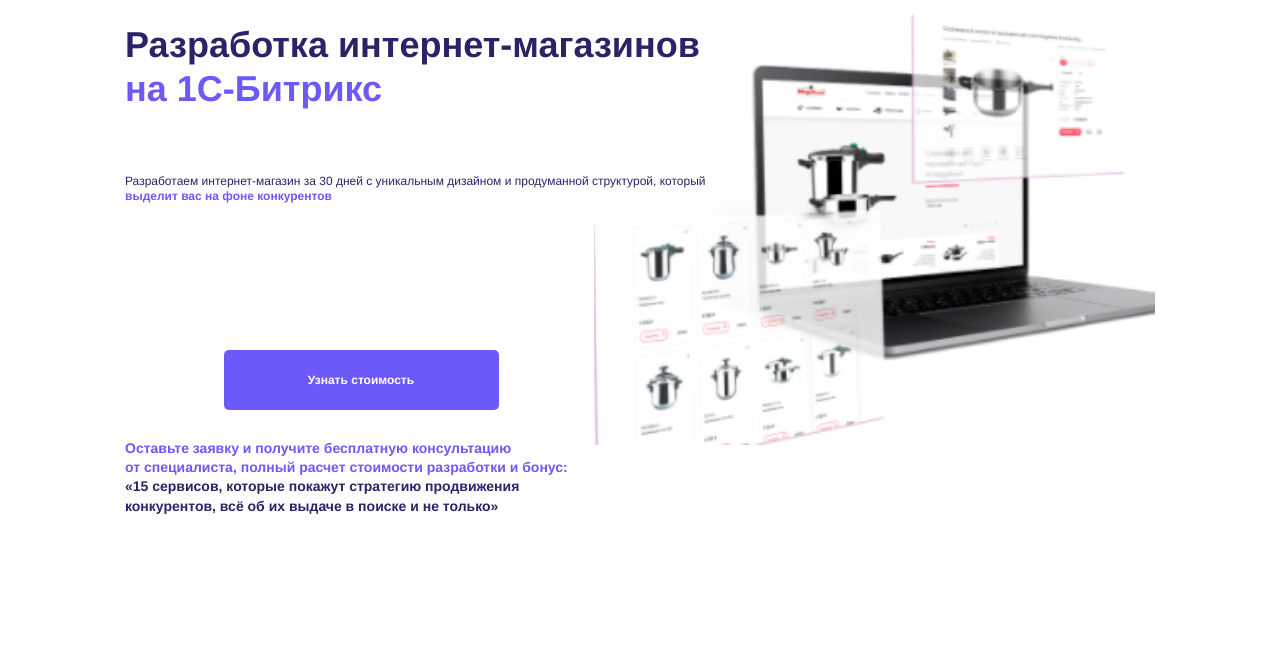
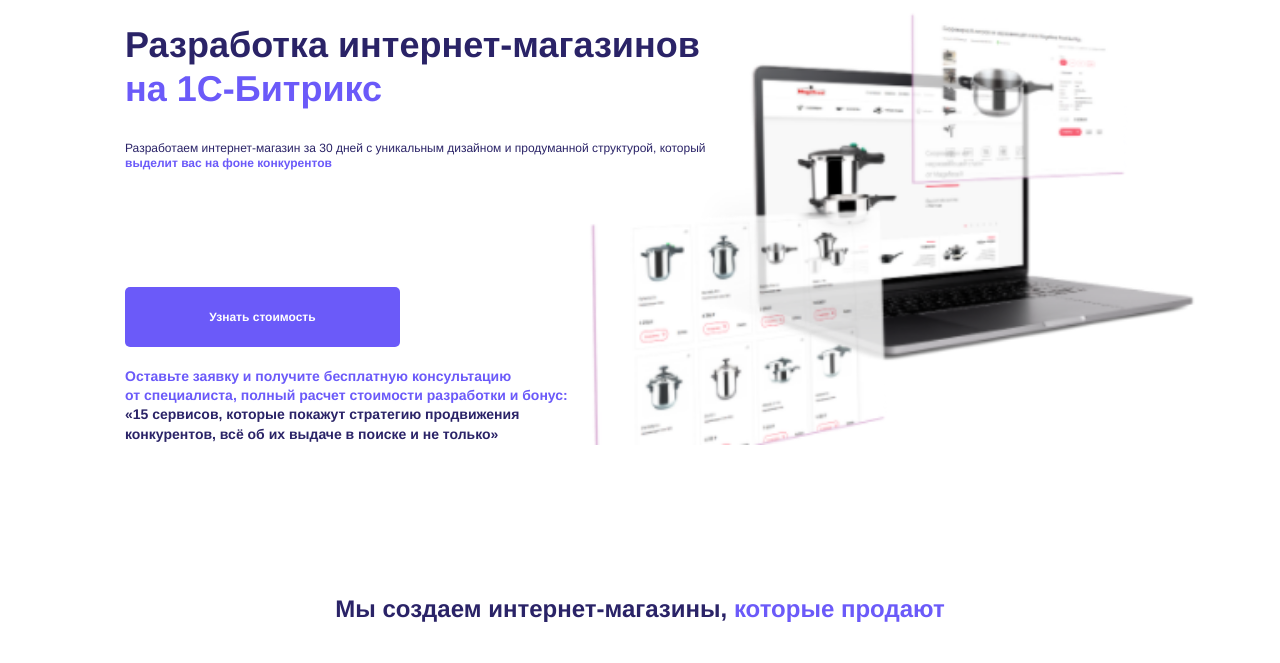
Before and after one commit to shaibot/web-core, a plain HTML site: page index.html in a window 1280 px wide. Shown: the part 123-786 px from the top of the page. Drawn offline with nearby package versions, Linux system fonts and the light colour scheme.

Commit message:
fixed margins into about

```diff
--- a/index.html
+++ b/index.html
@@ -127,6 +127,7 @@
     </aside>
     <main class="content">
       <section class="about">
+        <div class="about__description">
         <div class="about__container">
           <h1 class="about__title">
             Разработка интернет-магазинов
@@ -145,6 +146,7 @@
             ><b class="bold-text">выделит вас на&nbsp;фоне конкурентов</b></span
           >
         </p>
+        </div>
         <div class="about__order">
           <button class="about__button button-find-cost">
             Узнать стоимость
--- a/styles/about/about.css
+++ b/styles/about/about.css
@@ -3,6 +3,13 @@
     display: flex;
     flex-direction: column;
     align-items: center;
+    gap: 30px;
+}
+
+.about__description {
+    width: 100%;
+    display: flex;
+    flex-direction: column;
     gap: 30px;
 }
 
@@ -33,11 +40,12 @@
 
 .about__info {
     width: calc(100% - 15px);
-    margin-bottom: 20px;
+    margin-top: 0;
     font-size: 12px;
     font-weight: 400;
     line-height: 15px;
     align-self: flex-start;
+    margin-bottom: 0;
 }
 
 .about__order {
@@ -101,31 +109,33 @@
 @media (min-width: 1200px) {
     .about {
         padding-top: 26px;
+        gap: 116px;
+        overflow: visible;
     }
 
     .about__title {
         font-size: 36px;
         font-weight: 700;
         line-height: 44px;
-        margin-bottom: 33px;
     }
 
     .about__image {
-        width: 608px;
+        width: 738px;
         top: 172px;
         left: 75%;
         height: 500px;
     }
 
+
     .about__info {
         max-width: 619px;
-        margin-bottom: 116px;
         margin-top: 0;
     }
 
-    .about__button {
-        margin-bottom: 20px;
-    }
+.about__order {
+    align-items: start;
+    gap: 20px;
+}
 
     .about__bonus {
         font-size: 14px;
```
